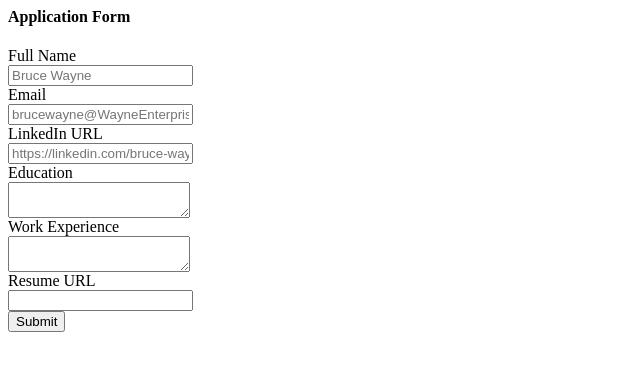
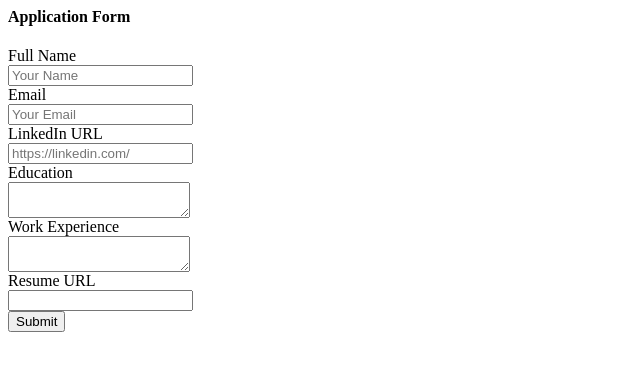
Before and after one commit to yathish17/cavotec-careers, a Flask app: template templates/application_form.html in a window 1280 px wide. Shown: the top 371 px of the page, without its empty margins (0-640 px from the left). Run offline with Flask 3, Linux system fonts and the light colour scheme; the template is opened without the code that fills it, so the values that code supplies are empty.

Commit message:
Update application_form.html

```diff
--- a/templates/application_form.html
+++ b/templates/application_form.html
@@ -2,17 +2,17 @@
 <form action="/job/{{job['id']}}/apply" method="post">
     <div class="mb-2">
         <label>Full Name</label><br>
-        <input type="text" name="full_name" placeholder="Bruce Wayne">
+        <input type="text" name="full_name" placeholder="Your Name">
     </div>
 
     <div class="mb-2">
         <label>Email</label><br>
-        <input type="text" name="email" placeholder="brucewayne@WayneEnterprises.com">
+        <input type="text" name="email" placeholder="Your Email">
     </div>
 
     <div class="mb-2">
         <label>LinkedIn URL</label><br>
-        <input type="text" name="linkedin_url" placeholder="https://linkedin.com/bruce-wayne">
+        <input type="text" name="linkedin_url" placeholder="https://linkedin.com/">
     </div>
 
     <div class="mb-2">
```
